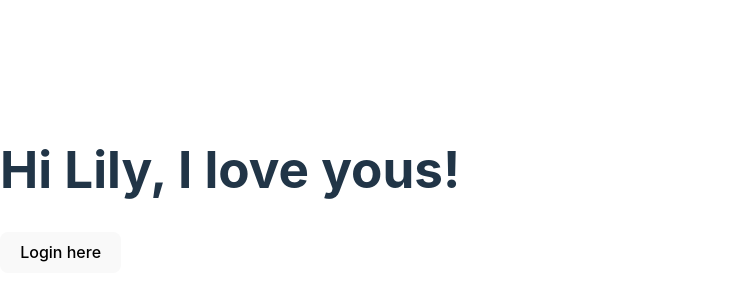
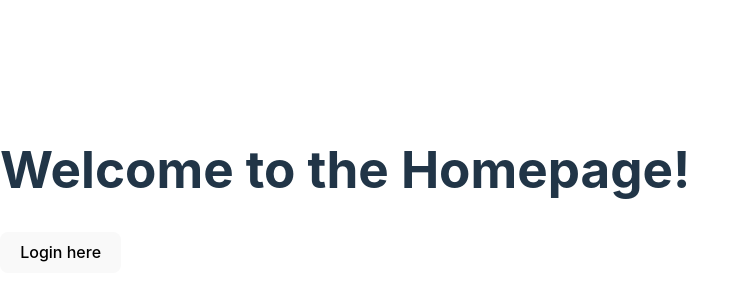
Before and after one commit to reesecantu/cantus-kitchen, a React (Vite) app: page / in a window 1280 px wide. Shown: the part 210-510 px from the top of the page, without its empty margins (0-748 px from the left). Built offline with nearby package versions, Linux system fonts and the light colour scheme; no server answers.

Commit message:
Update App.tsx and Homepage.tsx for Lily page addition

```diff
--- a/src/App.tsx
+++ b/src/App.tsx
@@ -3,6 +3,7 @@ import Homepage from "./pages/Homepage";
 import Login from "./pages/Login";
 
 import { useEffect, useState } from "react";
+import Lily from "./pages/Lily";
 
 /**
  * The main component of the application. Houses the routing logic.
@@ -26,6 +27,7 @@ function App() {
       <Routes>
         <Route path="/" element={<Homepage />} />
         <Route path="/login" element={<Login setToken={setToken} />} />
+        <Route path="/lily" element={<Lily />} />
       </Routes>
     </>
   );
--- a/src/pages/Homepage.tsx
+++ b/src/pages/Homepage.tsx
@@ -4,7 +4,7 @@ function Homepage() {
     const navigate = useNavigate();
   return (
     <>
-      <h1>Hi Lily, I love yous!</h1>
+      <h1>Welcome to the Homepage!</h1>
       <button onClick={() => navigate("/login")}>Login here</button>
     </>
   )
--- /dev/null
+++ b/src/pages/Lily.tsx
@@ -0,0 +1,8 @@
+
+function Lily() {
+  return (
+    <div>Hi Lily, I love yous!</div>
+  )
+}
+
+export default Lily
```
